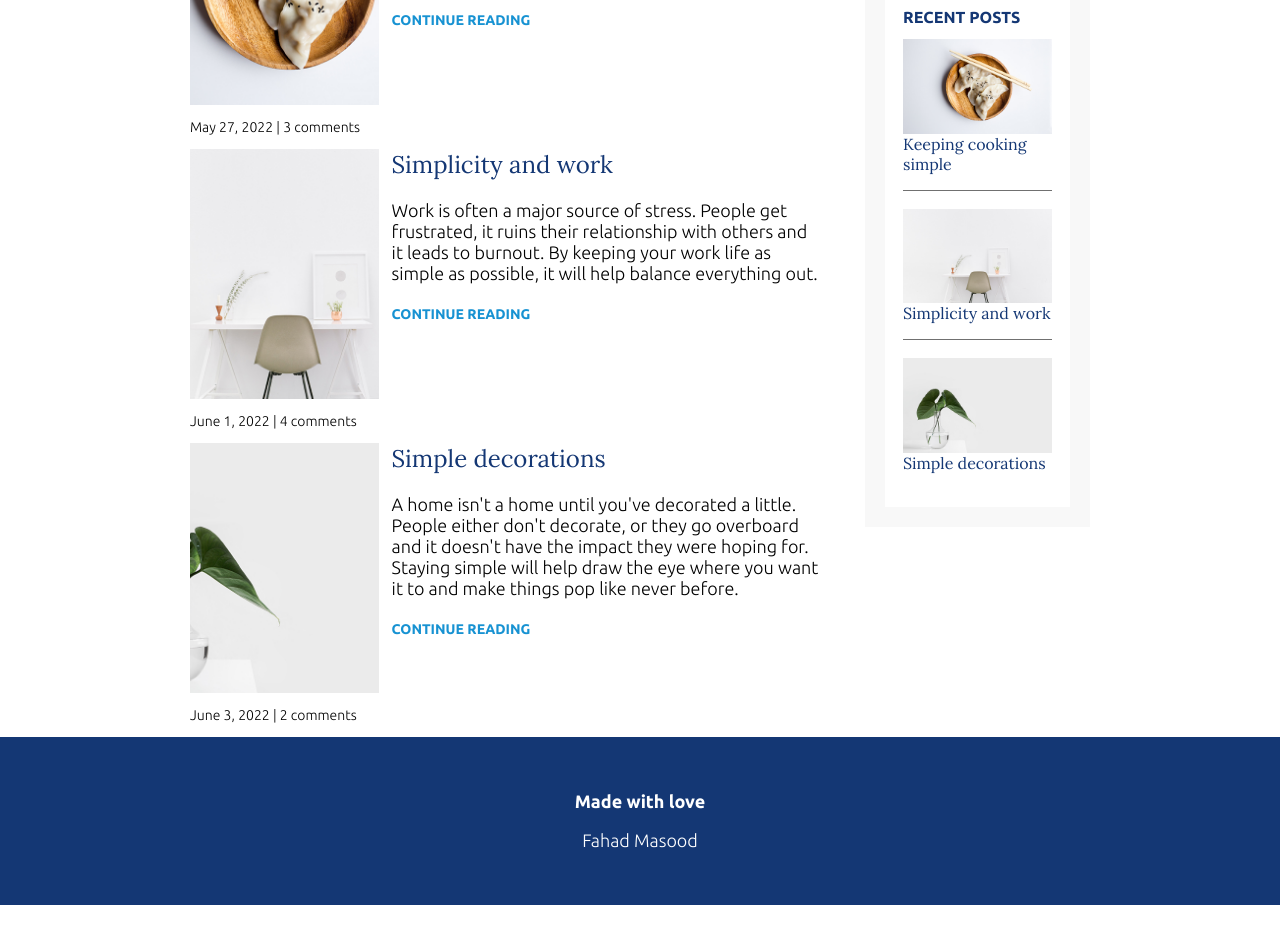
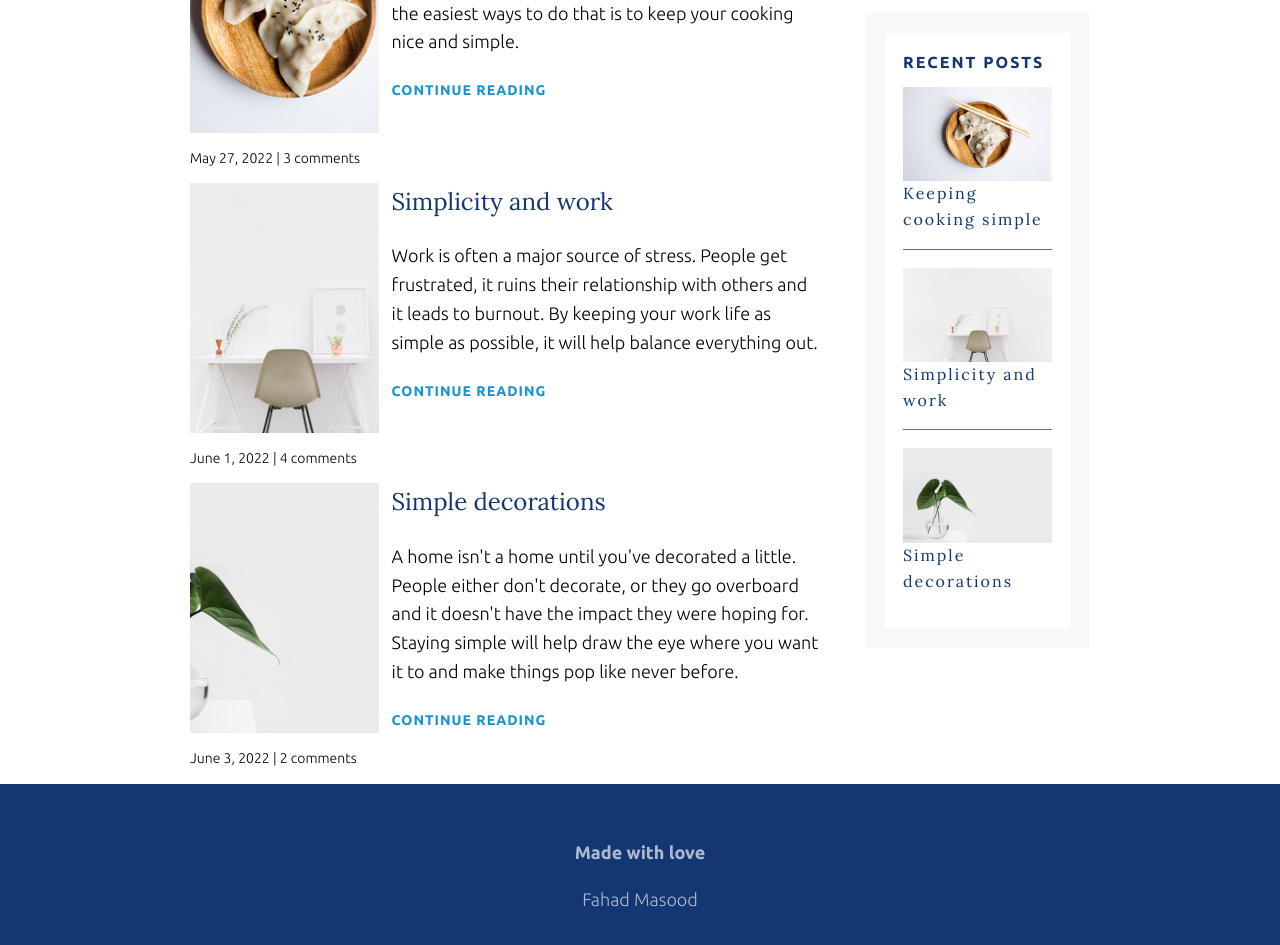
Before and after one commit to fahad-masood/css-bootcamp, a plain HTML site: page 2-starting-to-think-responsively/blog-website/recent-posts.html in a window 1280 px wide. Shown: the part 640-1585 px from the top of the page. Before the commit the page ends 1545 px from the top, so only its background shows below. Drawn offline with Linux system fonts and the light colour scheme.

Commit message:
add a few more styles to the website

```diff
--- a/2-starting-to-think-responsively/blog-website/css/style.css
+++ b/2-starting-to-think-responsively/blog-website/css/style.css
@@ -3,6 +3,7 @@ body{
     font-family: 'Ubuntu', sans-serif;
     font-weight: 300;
     font-size: 1.125rem;
+    line-height: 1.6;
 }
 
 img{
@@ -53,6 +54,7 @@ strong{
     font-weight: 700;
     margin: 0;
     color: #1792d2;
+    letter-spacing: 2px;
 }
 
 .article-info,
@@ -63,6 +65,7 @@ strong{
 .article-read-more{
     font-weight: 700;
     text-decoration: none;
+    letter-spacing: 1px;
 }
 
 .article-read-more:hover,
@@ -83,7 +86,7 @@ header{
 
 footer{
     background: #143774;
-    color: white;
+    color: rgba(255, 255, 255, 0.65);
     text-align: center;
     padding: 2em;
 }
@@ -128,6 +131,7 @@ nav a{
     font-size: 1rem;
     color: #707070;
     padding: 0.25em 0 ;
+    letter-spacing: 1px;
 }
 
 nav a:focus,
@@ -178,11 +182,13 @@ nav a:hover{
 .widget-title,
 .widget-recent-post-title{
     font-size: 1rem;
+    letter-spacing: 2px;
 }
 
 .widget-title{
     font-family: 'Ubuntu', sans-serif;
     font-weight: 700;
+    line-height: 1.4;
 }
 
 .widget-recent-post{
@@ -207,7 +213,7 @@ nav a:hover{
 
 /* Media Queries */
 
-@media (min-width:740px){
+@media (min-width:785px){
     .container-flex{
         flex-direction: row;
     }
```
